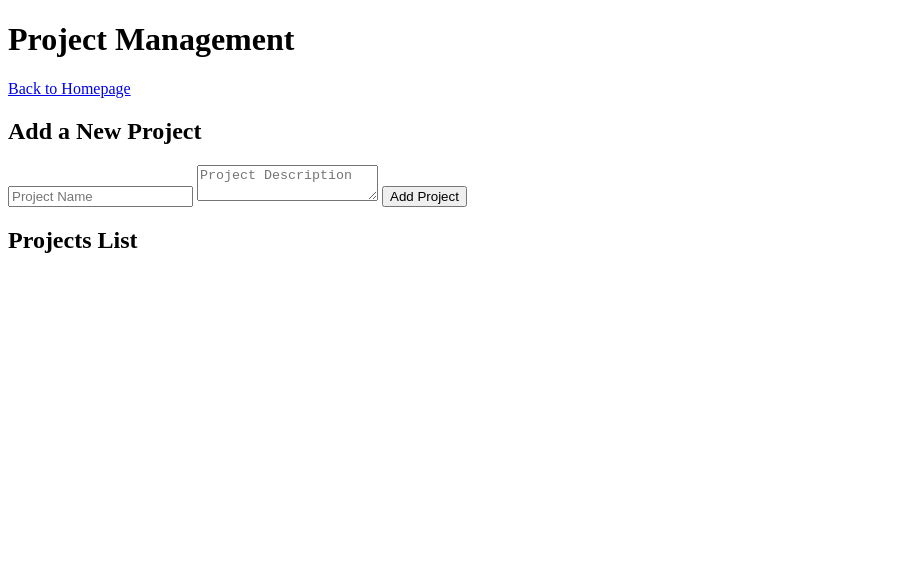
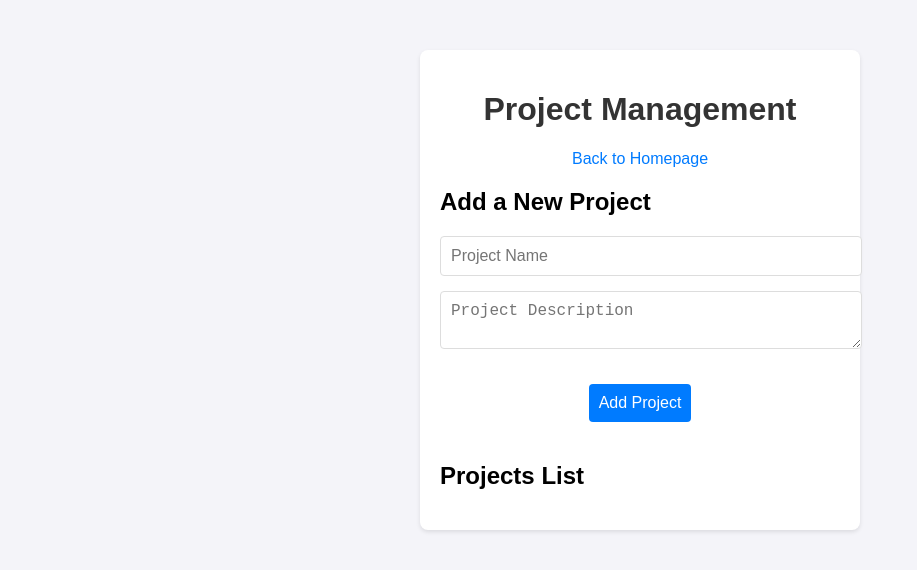
Before and after one commit to Eros-Zhubi/EOA, a plain HTML site: page index.html in a window 1280 px wide. Shown: the whole page, without its empty margins (0-917 px from the left). Drawn offline with Linux system fonts and the light colour scheme; no server answers.

Commit message:
fixed naming mistake
other files

```diff
--- a/index.html
+++ b/index.html
@@ -4,7 +4,7 @@
   <meta charset="UTF-8">
   <meta name="viewport" content="width=device-width, initial-scale=1.0">
   <title>Project Management</title>
-  <link rel="stylesheet" href="styles.css">
+  <link rel="stylesheet" href="style.css">
 </head>
 <body>
   <div class="container">
```
Also changed, not shown: login.html (+1 -1 lines), project-details.html (+1 -1 lines), reports.html (+1 -1 lines), signup.html (+1 -1 lines), tasks.html (+1 -1 lines), team.html (+1 -1 lines).
